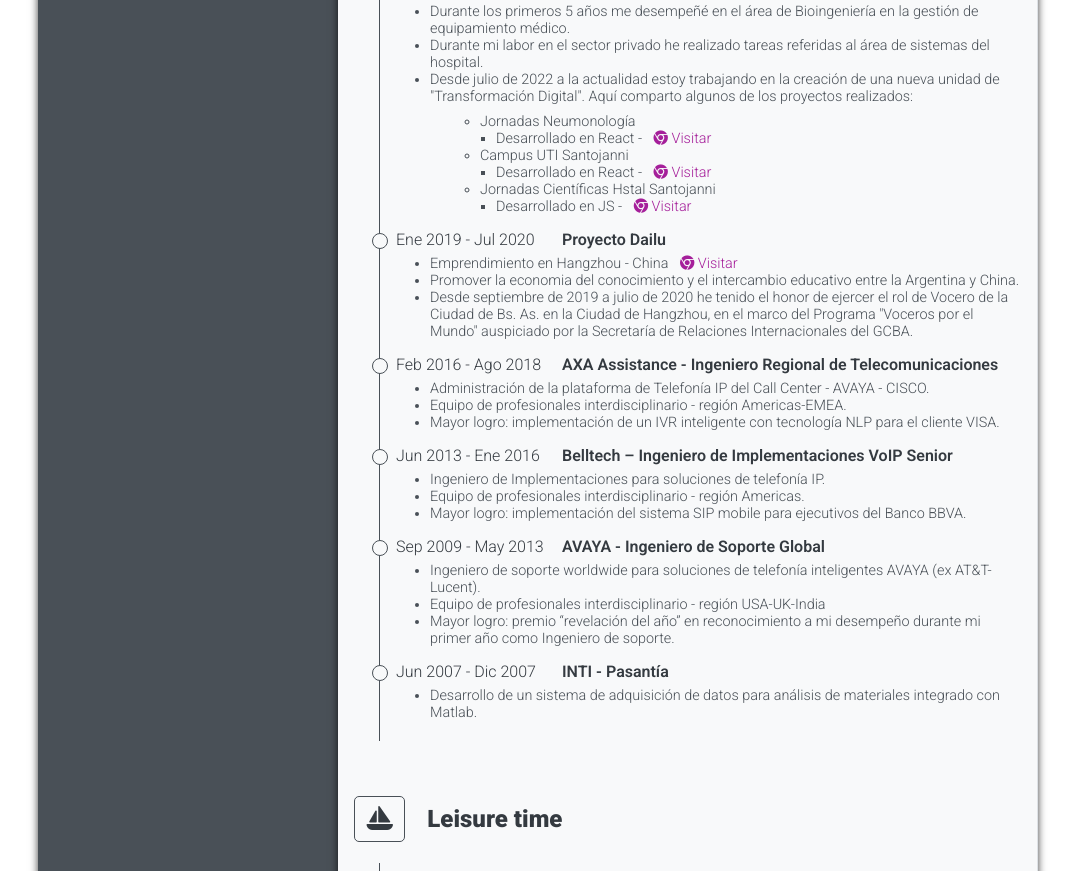
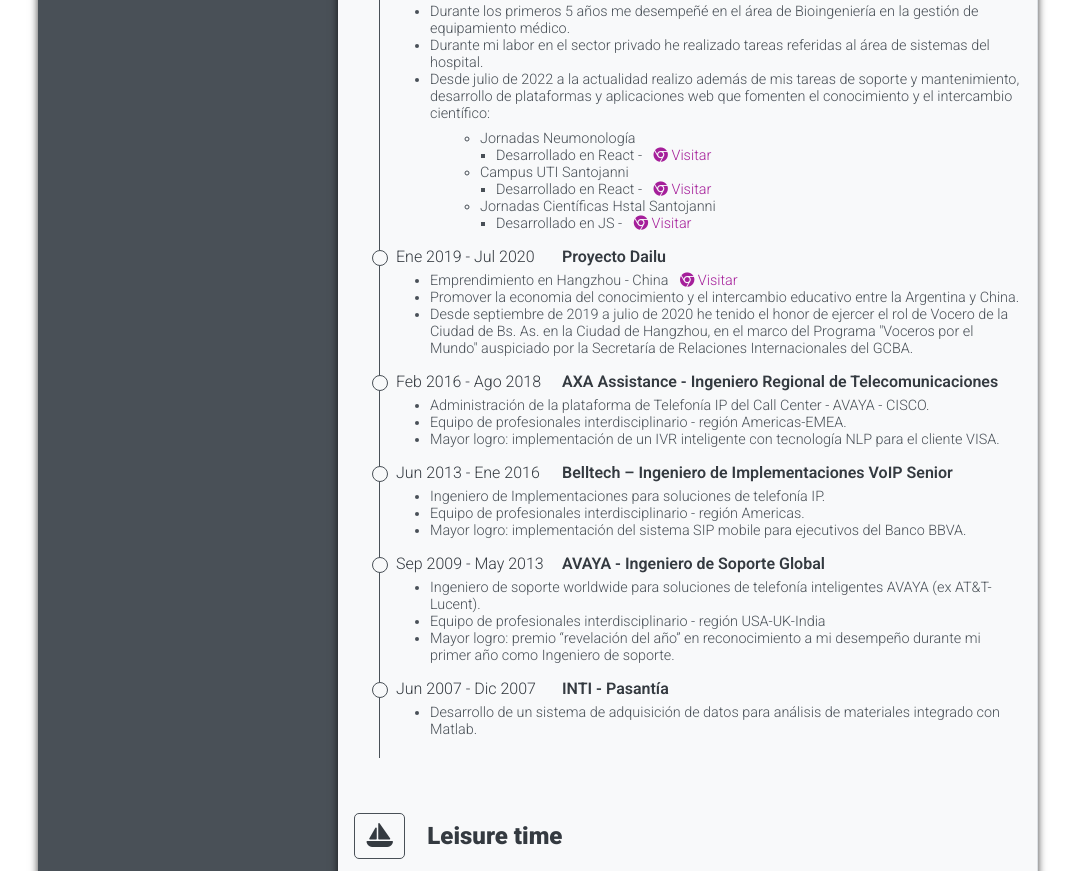
Before and after one commit to jprigotti/CV_Rigottijp, a plain HTML site: page index.html in a window 1280 px wide. Shown: the part 1084-1955 px from the top of the page, without its empty margins (102-1177 px from the left). Drawn offline with Linux system fonts and the light colour scheme.

Commit message:
adjusted hospital experience

```diff
--- a/index.html
+++ b/index.html
@@ -288,7 +288,7 @@
                                 </li>
                                 <li>Durante mi labor en el sector privado he realizado tareas referidas al área de sistemas del hospital.
                                 </li>
-                                <li>Desde julio de 2022 a la actualidad estoy trabajando en la creación de una nueva unidad de "Transformación Digital". Aquí comparto algunos de los proyectos realizados:
+                                <li>Desde julio de 2022 a la actualidad realizo además de mis tareas de soporte y mantenimiento, desarrollo de plataformas y aplicaciones web que fomenten el conocimiento y el intercambio científico:
                                 </li>
                                 <ul class="jobDetails">
                                     <li>Jornadas Neumonología
```
